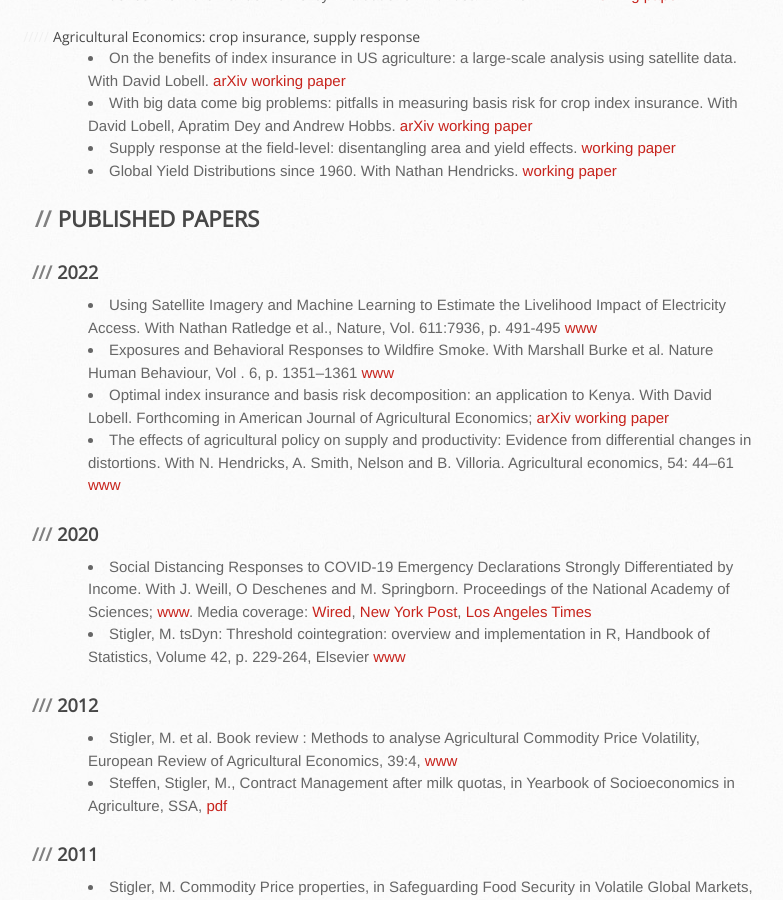
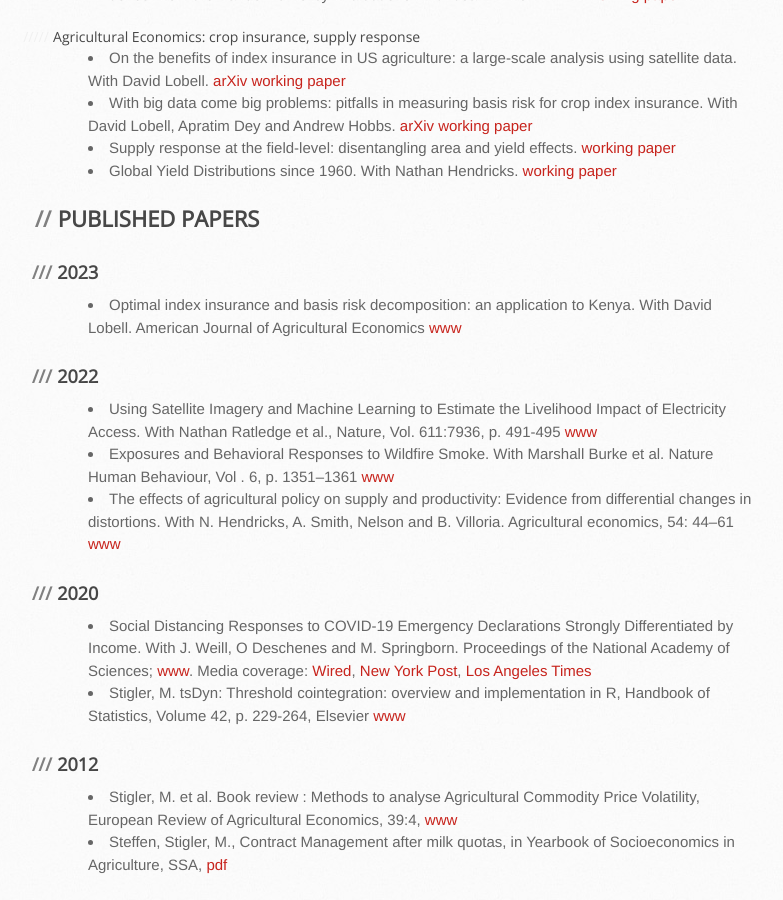
Before and after one commit to MatthieuStigler/MatthieuStigler.github.io, a Jekyll site: the page built from Research.Md, in a window 1280 px wide and 900 px high, scrolled down 628 px. Shown: the whole window, without its empty margins (102-885 px from the left). Built offline with Jekyll 4.4.1, drawn with Linux system fonts in a browser that asks for light colours.

Commit message:
Update Research.Md

```diff
--- a/Research.Md
+++ b/Research.Md
@@ -26,11 +26,14 @@ Google  Scholar: [link](https://scholar.google.com/citations?user=AiA41oQAAAAJ&h
 
 ## PUBLISHED PAPERS
 
+### 2023
+
+- *Optimal index insurance and basis risk decomposition: an application to Kenya*. With David Lobell. American Journal of Agricultural Economics [www](https://onlinelibrary.wiley.com/doi/10.1111/ajae.12375)
+
 ### 2022
 
 - *Using Satellite Imagery and Machine Learning to Estimate the Livelihood Impact of Electricity Access.* With Nathan Ratledge et al., Nature, Vol. 611:7936, p. 491-495 [www](https://doi.org/10.1038/s41586-022-05322-8)
 - *Exposures and Behavioral Responses to Wildfire Smoke*. With Marshall Burke et al. Nature Human Behaviour, Vol . 6, p. 1351–1361 [www](https://www.nature.com/articles/s41562-022-01396-6)
-- *Optimal index insurance and basis risk decomposition: an application to Kenya*. With David Lobell. Forthcoming in American Journal of Agricultural Economics; [arXiv working paper](https://arxiv.org/abs/2111.08601)
 - *The effects of agricultural policy on supply and productivity: Evidence from differential changes in distortions*. With N. Hendricks, A. Smith, Nelson and B. Villoria. Agricultural economics, 54: 44–61 [www](https://doi.org/10.1111/agec.12741)
 
 
```
